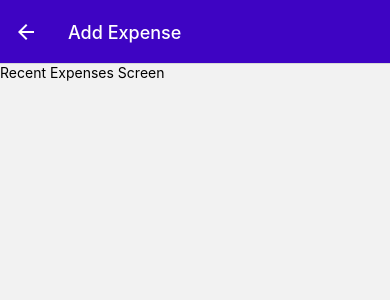
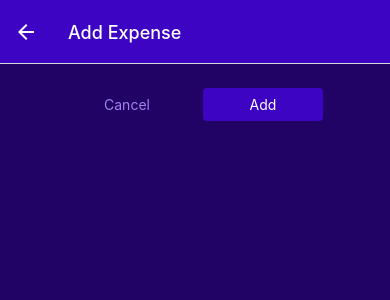
Before and after one commit to DaisyWard/ReactNativeExpenses, a React Native app: screen /ManageExpense in a window 390 px wide. Shown: the top 300 px of the page. Built offline with nearby package versions, Linux system fonts and the light colour scheme.

Commit message:
Close modal

```diff
--- /dev/null
+++ b/UI/Button.js
@@ -0,0 +1,44 @@
+import { Pressable, StyleSheet, Text, View } from 'react-native'
+import { GlobalStyles } from '../constants/styles'
+
+const Button = ({ children, onPress, mode, style }) => {
+  return (
+    <View style={style}>
+      <Pressable
+        onPress={onPress}
+        style={({ pressed }) => pressed && styles.pressed}
+      >
+        <View style={[styles.button, mode === 'flat' && styles.flat]}>
+          <Text style={[styles.buttonText, mode === 'flat' && styles.flatText]}>
+            {children}
+          </Text>
+        </View>
+      </Pressable>
+    </View>
+  )
+}
+
+export default Button
+
+const styles = StyleSheet.create({
+  button: {
+    borderRadius: 4,
+    padding: 8,
+    backgroundColor: GlobalStyles.colors.primary500
+  },
+  flat: {
+    backgroundColor: 'transparent'
+  },
+  buttonText: {
+    color: 'white',
+    textAlign: 'center'
+  },
+  flatText: {
+    color: GlobalStyles.colors.primary200
+  },
+  pressed: {
+    opacity: 0.75,
+    backgroundColor: GlobalStyles.colors.primary100,
+    borderRadius: 4
+  }
+})
--- a/screens/ManageExpense.js
+++ b/screens/ManageExpense.js
@@ -1,5 +1,8 @@
 import { useLayoutEffect } from 'react'
-import { Text } from 'react-native'
+import { StyleSheet, View } from 'react-native'
+import IconButton from '../UI/IconButton'
+import { GlobalStyles } from '../constants/styles'
+import Button from '../UI/Button'
 
 const ManageExpense = ({ route, navigation }) => {
   const editedExpenseId = route.params?.expenseId
@@ -12,7 +15,64 @@
     })
   }, [navigation, isEditing])
 
-  return <Text>Recent Expenses Screen</Text>
+  const deleteExpenseHandler = () => {
+    navigation.goBack()
+  }
+
+  const cancelHandler = () => {
+    navigation.goBack()
+  }
+
+  const confirmHandler = () => {
+    navigation.goBack()
+  }
+
+  return (
+    <View style={styles.container}>
+      <View style={styles.buttonContainer}>
+        <Button style={styles.button} mode='flat' onPress={cancelHandler}>
+          Cancel
+        </Button>
+        <Button style={styles.button} onPress={confirmHandler}>
+          {isEditing ? 'Update' : 'Add'}
+        </Button>
+      </View>
+      {isEditing && (
+        <View style={styles.deleteContainer}>
+          <IconButton
+            icon='trash'
+            color={GlobalStyles.colors.error500}
+            size={36}
+            onPress={deleteExpenseHandler}
+          />
+        </View>
+      )}
+    </View>
+  )
 }
 
 export default ManageExpense
+
+const styles = StyleSheet.create({
+  container: {
+    flex: 1,
+    padding: 24,
+    backgroundColor: GlobalStyles.colors.primary800
+  },
+  deleteContainer: {
+    marginTop: 16,
+    paddingTop: 8,
+    borderTopWidth: 2,
+    borderTopColor: GlobalStyles.colors.primary200,
+    alignItems: 'center'
+  },
+  button: {
+    minWidth: 120,
+    marginHorizontal: 8
+  },
+  buttonContainer: {
+    flexDirection: 'row',
+    justifyContent: 'center',
+    alignItems: 'center'
+  }
+})
```
